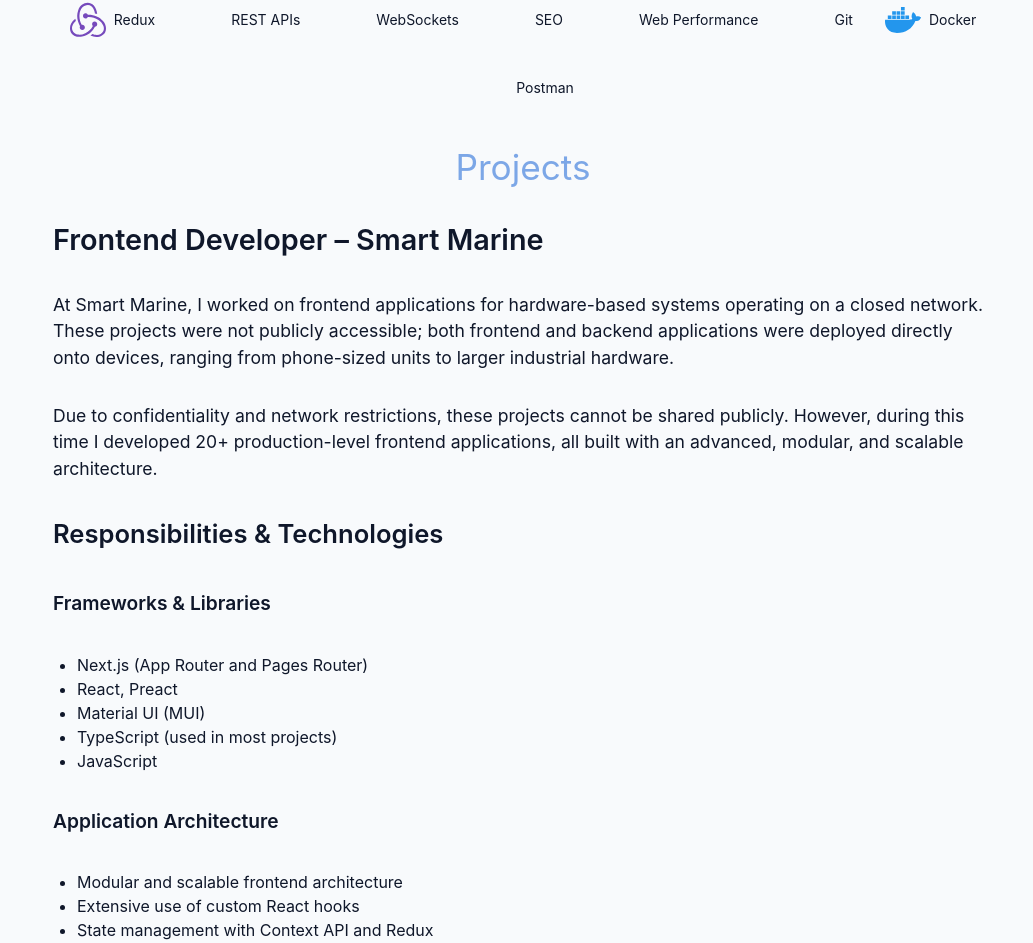
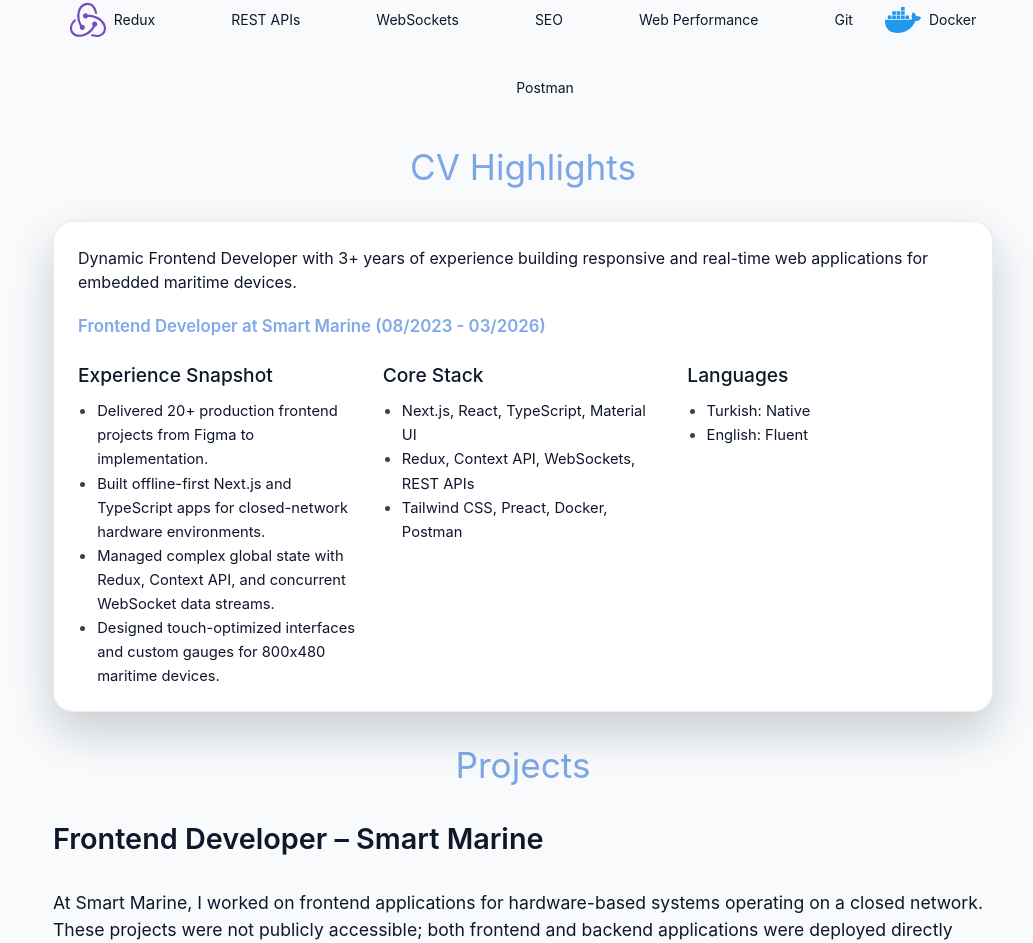
Before and after one commit to OnurArk/portfolio, a Next.js app: page / in a window 1280 px wide. Shown: the part 1029-1972 px from the top of the page, without its empty margins (247-1280 px from the left). Built offline with nearby package versions, Linux system fonts and the light colour scheme; some icons are missing; what @mui/material-nextjs would draw is missing.

Commit message:
feat: add CV highlights section to dashboard with localized content for improved user experience

```diff
--- /dev/null
+++ b/src/components/dashboard/CvHighlights.tsx
@@ -0,0 +1,97 @@
+"use client";
+
+import { Box, Card, CardContent, Stack, Typography } from "@mui/material";
+import { useTheme } from "@mui/material/styles";
+import { useTranslations } from "@/contexts/LocaleContext";
+
+export function CvHighlights() {
+  const t = useTranslations();
+  const theme = useTheme();
+
+  const experienceItems = [
+    t("dashboard.cv.experience.item1"),
+    t("dashboard.cv.experience.item2"),
+    t("dashboard.cv.experience.item3"),
+    t("dashboard.cv.experience.item4"),
+  ];
+
+  const stackItems = [
+    t("dashboard.cv.stack.item1"),
+    t("dashboard.cv.stack.item2"),
+    t("dashboard.cv.stack.item3"),
+  ];
+
+  return (
+    <>
+      <Typography
+        variant="h4"
+        color={theme.palette.primary.light}
+        sx={{ alignSelf: "center", fontSize: { xs: "1.6rem", sm: "1.8rem", md: "2rem", lg: "2.2rem" } }}
+      >
+        {t("dashboard.cv.title")}
+      </Typography>
+      <Card>
+        <CardContent sx={{ p: { xs: 2, sm: 2.5, md: 3 } }}>
+          <Stack spacing={2.5}>
+            <Typography color="text.primary" sx={{ fontSize: { xs: "0.88rem", sm: "0.95rem", md: "1rem" } }}>
+              {t("dashboard.cv.summary")}
+            </Typography>
+            <Typography color={theme.palette.primary.light} sx={{ fontWeight: 600, fontSize: { xs: "0.92rem", sm: "1rem", md: "1.05rem" } }}>
+              {t("dashboard.cv.role")}
+            </Typography>
+
+            <Stack direction={{ xs: "column", md: "row" }} spacing={3}>
+              <Box sx={{ flex: 1 }}>
+                <Typography variant="h6" color="text.primary" sx={{ mb: 1, fontSize: { xs: "1rem", sm: "1.1rem", md: "1.2rem" } }}>
+                  {t("dashboard.cv.experience.title")}
+                </Typography>
+                <Box component="ul" sx={{ m: 0, pl: 2.4 }}>
+                  {experienceItems.map((item) => (
+                    <li key={item}>
+                      <Typography color="text.primary" component="span" sx={{ fontSize: { xs: "0.8rem", sm: "0.88rem", md: "0.92rem" } }}>
+                        {item}
+                      </Typography>
+                    </li>
+                  ))}
+                </Box>
+              </Box>
+
+              <Box sx={{ flex: 1 }}>
+                <Typography variant="h6" color="text.primary" sx={{ mb: 1, fontSize: { xs: "1rem", sm: "1.1rem", md: "1.2rem" } }}>
+                  {t("dashboard.cv.stack.title")}
+                </Typography>
+                <Box component="ul" sx={{ m: 0, pl: 2.4 }}>
+                  {stackItems.map((item) => (
+                    <li key={item}>
+                      <Typography color="text.primary" component="span" sx={{ fontSize: { xs: "0.8rem", sm: "0.88rem", md: "0.92rem" } }}>
+                        {item}
+                      </Typography>
+                    </li>
+                  ))}
+                </Box>
+              </Box>
+
+              <Box sx={{ flex: 1 }}>
+                <Typography variant="h6" color="text.primary" sx={{ mb: 1, fontSize: { xs: "1rem", sm: "1.1rem", md: "1.2rem" } }}>
+                  {t("dashboard.cv.languages.title")}
+                </Typography>
+                <Box component="ul" sx={{ m: 0, pl: 2.4 }}>
+                  <li>
+                    <Typography color="text.primary" component="span" sx={{ fontSize: { xs: "0.8rem", sm: "0.88rem", md: "0.92rem" } }}>
+                      {t("dashboard.cv.languages.item1")}
+                    </Typography>
+                  </li>
+                  <li>
+                    <Typography color="text.primary" component="span" sx={{ fontSize: { xs: "0.8rem", sm: "0.88rem", md: "0.92rem" } }}>
+                      {t("dashboard.cv.languages.item2")}
+                    </Typography>
+                  </li>
+                </Box>
+              </Box>
+            </Stack>
+          </Stack>
+        </CardContent>
+      </Card>
+    </>
+  );
+}
--- a/src/translations/messages.ts
+++ b/src/translations/messages.ts
@@ -15,6 +15,29 @@
   "dashboard.aboutMe2": "I am a detail-oriented and well-organized developer who enjoys learning, researching, and improving continuously. I am comfortable working with existing codebases, asking questions when needed, and taking responsibility for delivering high-quality user interfaces.",
   "dashboard.aboutMe3": "My goal is to continue growing as a frontend developer and to work on challenging projects where I can further develop my technical and problem-solving skills.",
   "dashboard.stats.title": "Skills & Experience",
+  "dashboard.cv.title": "CV Highlights",
+  "dashboard.cv.summary":
+    "Dynamic Frontend Developer with 3+ years of experience building responsive and real-time web applications for embedded maritime devices.",
+  "dashboard.cv.role": "Frontend Developer at Smart Marine (08/2023 - 03/2026)",
+  "dashboard.cv.experience.title": "Experience Snapshot",
+  "dashboard.cv.experience.item1":
+    "Delivered 20+ production frontend projects from Figma to implementation.",
+  "dashboard.cv.experience.item2":
+    "Built offline-first Next.js and TypeScript apps for closed-network hardware environments.",
+  "dashboard.cv.experience.item3":
+    "Managed complex global state with Redux, Context API, and concurrent WebSocket data streams.",
+  "dashboard.cv.experience.item4":
+    "Designed touch-optimized interfaces and custom gauges for 800x480 maritime devices.",
+  "dashboard.cv.stack.title": "Core Stack",
+  "dashboard.cv.stack.item1": "Next.js, React, TypeScript, Material UI",
+  "dashboard.cv.stack.item2": "Redux, Context API, WebSockets, REST APIs",
+  "dashboard.cv.stack.item3": "Tailwind CSS, Preact, Docker, Postman",
+  "dashboard.cv.education.title": "Education",
+  "dashboard.cv.education.item1":
+    "B.S. in Civil Engineering, Antalya Bilim University (2016 - 2021)",
+  "dashboard.cv.languages.title": "Languages",
+  "dashboard.cv.languages.item1": "Turkish: Native",
+  "dashboard.cv.languages.item2": "English: Fluent",
   "dashboard.links.title": "Links",
   "dashboard.links.tooltip.github": "GitHub profile",
   "dashboard.links.tooltip.linkedin": "LinkedIn profile",
--- a/src/views/DashboardView.tsx
+++ b/src/views/DashboardView.tsx
@@ -5,6 +5,7 @@
 import { AboutMe } from "@/components/dashboard/AboutMe";
 import { Links } from "@/components/dashboard/Links";
 import { StatHighlights } from "@/components/dashboard/StatHighlights";
+import { CvHighlights } from "@/components/dashboard/CvHighlights";
 import { Projects } from "@/components/dashboard/Projects";
 
 export function DashboardView() {
@@ -19,6 +20,7 @@
       <AboutMe isLarge={isLarge} isMd={isMd} isSm={isSm} />
       <Links />
       <StatHighlights />
+      <CvHighlights />
       <Projects />
     </Stack>
   );
```
Also changed, not shown: public/locales/en.json (+17 -0 lines), public/locales/tr.json (+17 -0 lines).
